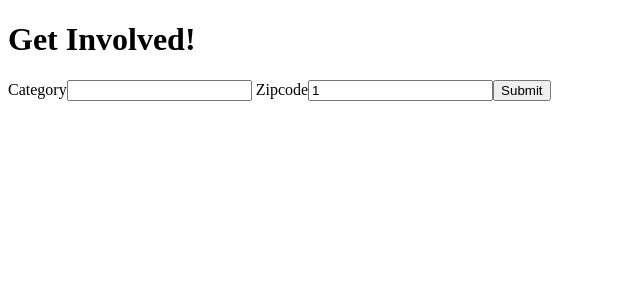
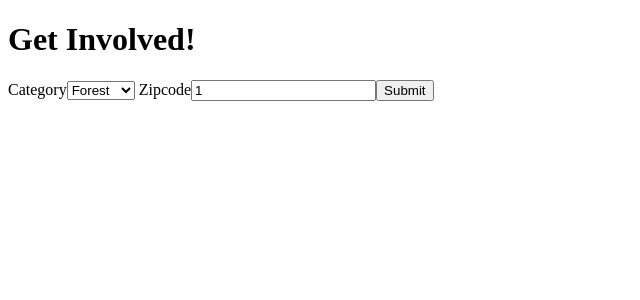
Before and after one commit to docusignhackathon/Main, a React app: page / in a window 1280 px wide. Shown: the top 300 px of the page, without its empty margins (0-640 px from the left). Built offline with nearby package versions, Linux system fonts and the light colour scheme; the HTML template or start-up script is replaced by a standard one.

Commit message:
Add hardcoded drop down

```diff
--- a/client/src/components/App.jsx
+++ b/client/src/components/App.jsx
@@ -7,7 +7,7 @@ class App extends Component {
     super(props);
     this.state = {
       zipcode: 1,
-
+      category: ''
     };
 
     this.addZip = this.addZip.bind(this);
--- a/client/src/components/Form.jsx
+++ b/client/src/components/Form.jsx
@@ -28,11 +28,12 @@ class Form extends React.Component {
         onSubmit={this.handleSubmit}
       >
         <label> Category
-          <input
-            name="category"
-            value={this.state.category}
-            onChange={this.handleChange}
-          />
+        <select>
+          <option>Forest</option>
+          <option>Land</option>
+          <option>Climate</option>
+          <option>Earth</option>
+        </select>
         </label>
         <label> Zipcode
           <input
```
Also changed, not shown: 2 other files (tests, documents, lock files or other folders).
